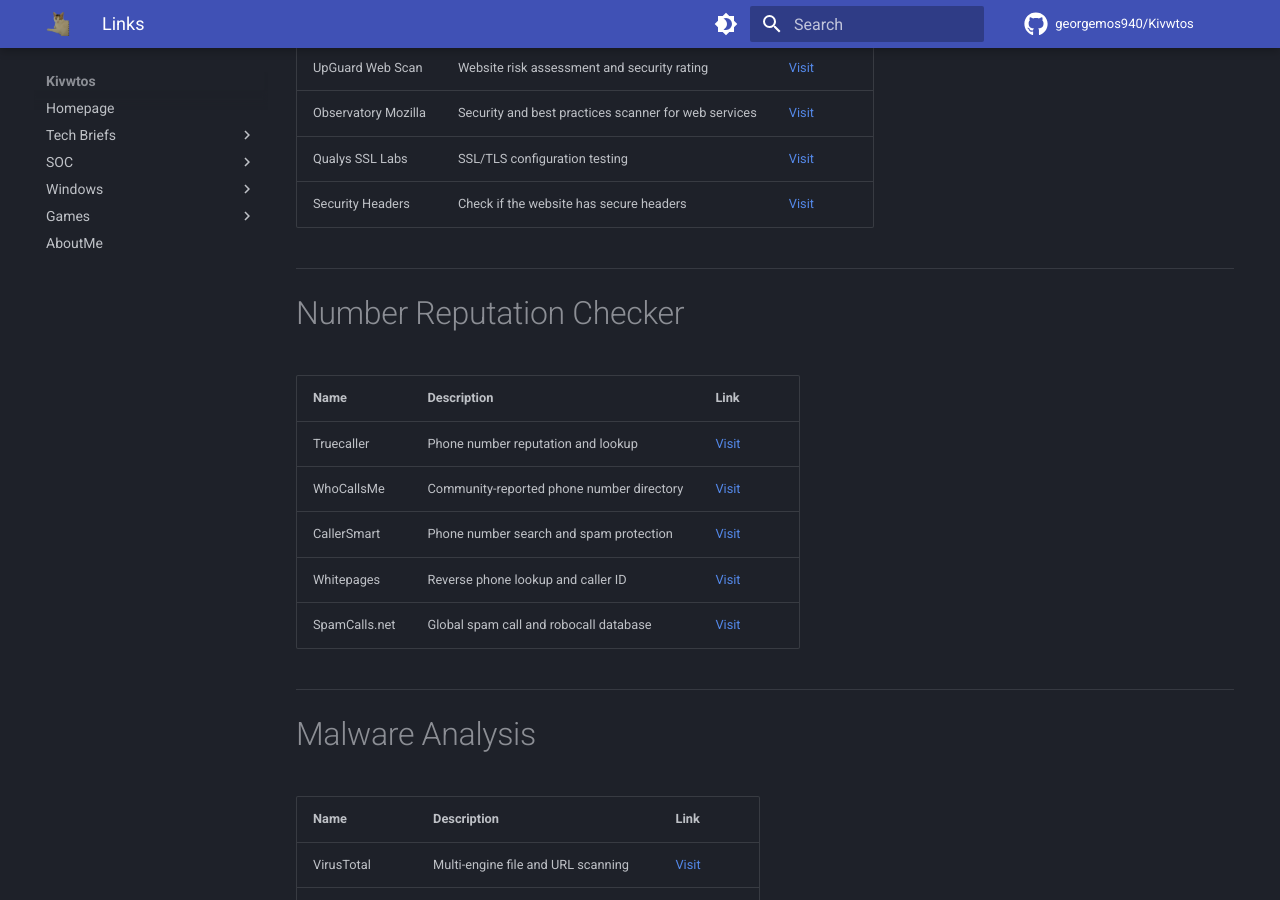
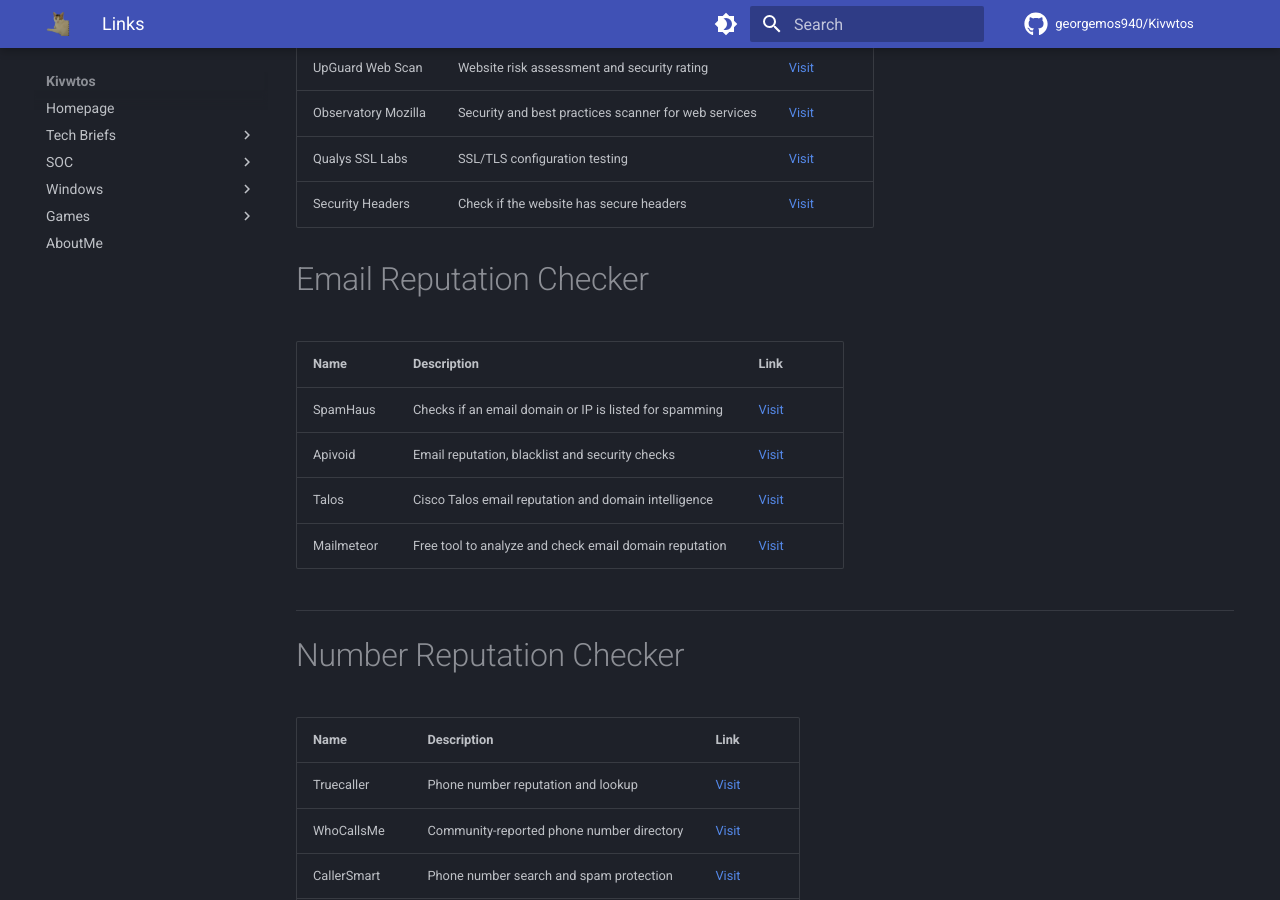
Before and after one commit to georgemos940/Kivwtos, an MkDocs documentation site: the page built from docs/soc/links.md, in a window 1280 px wide and 900 px high, scrolled down 2351 px. Built offline with MkDocs 1.6.1 and Material for MkDocs 9.7.7, drawn with Linux system fonts in a browser that asks for light colours; comment, search, counter and statistics services are not loaded.

Commit message:
email checker links

```diff
--- a/docs/soc/links.md
+++ b/docs/soc/links.md
@@ -68,6 +68,15 @@
 | Security Headers    | Check if the website has secure headers               | [Visit](https://securityheaders.com) |
 
 
+# Email Reputation Checker
+
+| Name         | Description                                             | Link                                                                 |
+| ------------ | ------------------------------------------------------- | -------------------------------------------------------------------- |
+| SpamHaus     | Checks if an email domain or IP is listed for spamming  | [Visit](https://check.spamhaus.org)                                  |
+| Apivoid      | Email reputation, blacklist and security checks         | [Visit](https://www.apivoid.com/tools/email-reputation-check)        |
+| Talos        | Cisco Talos email reputation and domain intelligence    | [Visit](https://talosintelligence.com/reputation_center/email_rep)   |
+| Mailmeteor   | Free tool to analyze and check email domain reputation  | [Visit](https://mailmeteor.com/tools/email-reputation)               |
+
 ---
 
 # Number Reputation Checker
```
